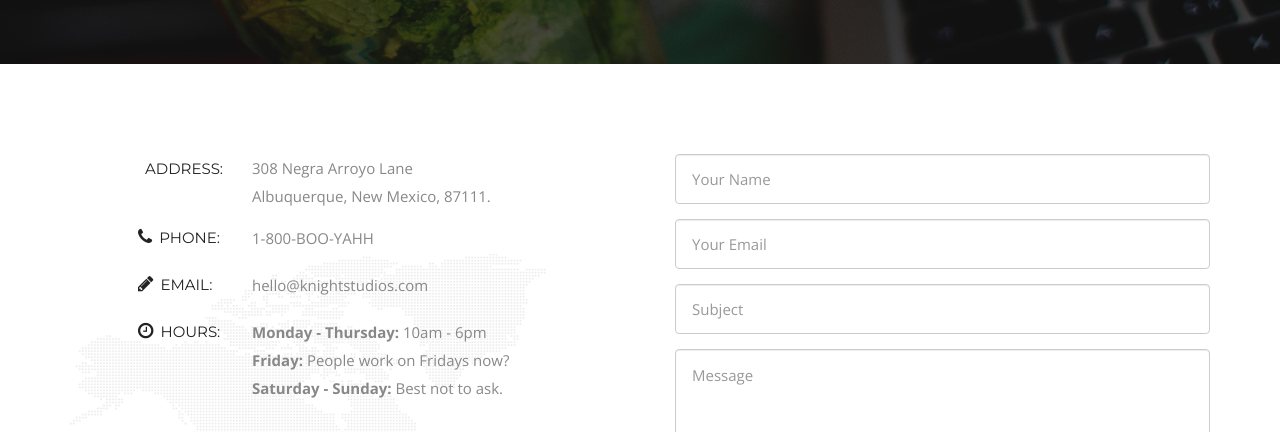
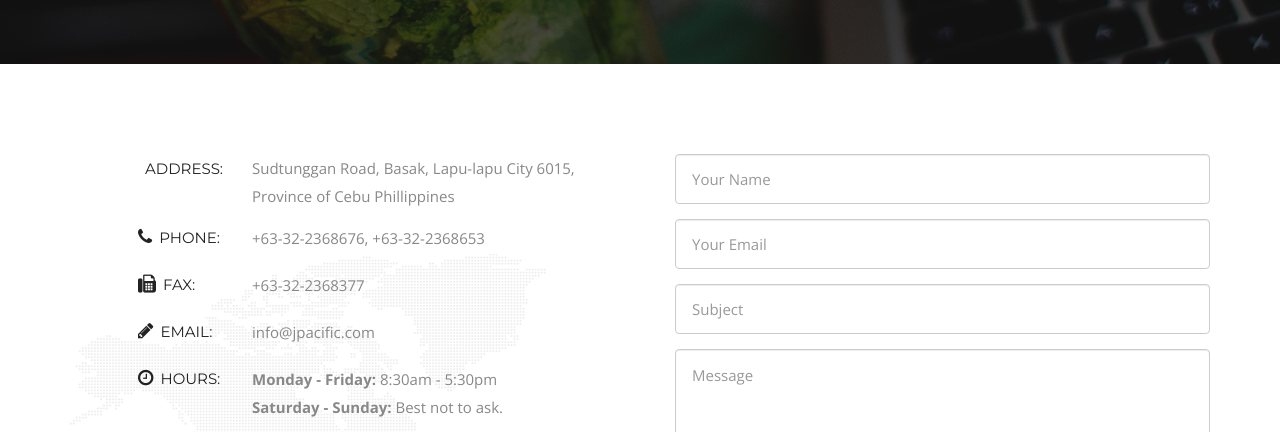
Before and after one commit to jdajoseph/knightbootstrap, a plain HTML site: page index.html in a window 1280 px wide. Shown: the part 5011-5443 px from the top of the page. Drawn offline with nearby package versions, Linux system fonts and the light colour scheme.

Commit message:
changes for template

```diff
--- a/index.html
+++ b/index.html
@@ -332,19 +332,23 @@
 				<div class="col-lg-6 col-sm-7 wow fadeInLeft">
 					<div class="contact-info-box address clearfix">
 						<h3><i class=" icon-map-marker"></i>Address:</h3>
-						<span>308 Negra Arroyo Lane<br>Albuquerque, New Mexico, 87111.</span>
+						<span>Sudtunggan Road, Basak, Lapu-lapu City 6015, Province of Cebu Phillippines</span>
 					</div>
 					<div class="contact-info-box phone clearfix">
 						<h3><i class="fa fa-phone"></i>Phone:</h3>
-						<span>1-800-BOO-YAHH</span>
+						<span>+63-32-2368676, +63-32-2368653</span>
+					</div>
+					<div class="contact-info-box phone clearfix">
+						<h3><i class="fa fa-fax"></i>Fax:</h3>
+						<span>+63-32-2368377</span>
 					</div>
 					<div class="contact-info-box email clearfix">
 						<h3><i class="fa fa-pencil"></i>email:</h3>
-						<span>hello@knightstudios.com</span>
+						<span>info@jpacific.com</span>
 					</div>
 					<div class="contact-info-box hours clearfix">
 						<h3><i class="fa fa-clock-o"></i>Hours:</h3>
-						<span><strong>Monday - Thursday:</strong> 10am - 6pm<br><strong>Friday:</strong> People work on Fridays now?<br><strong>Saturday - Sunday:</strong> Best not to ask.</span>
+						<span><strong>Monday - Friday:</strong> 8:30am - 5:30pm<br/><strong>Saturday - Sunday:</strong> Best not to ask.</span>
 					</div>
 					<ul class="social-link">
 						<li class="twitter"><a href="#"><i class="fa fa-twitter"></i></a></li>
@@ -356,7 +360,6 @@
 				</div>
 				<div class="col-lg-6 col-sm-5 wow fadeInUp delay-05s">
 					<div class="form">
-
 						<div id="sendmessage">Your message has been sent. Thank you!</div>
 						<div id="errormessage"></div>
 						<form action="" method="post" role="form" class="contactForm">
```
